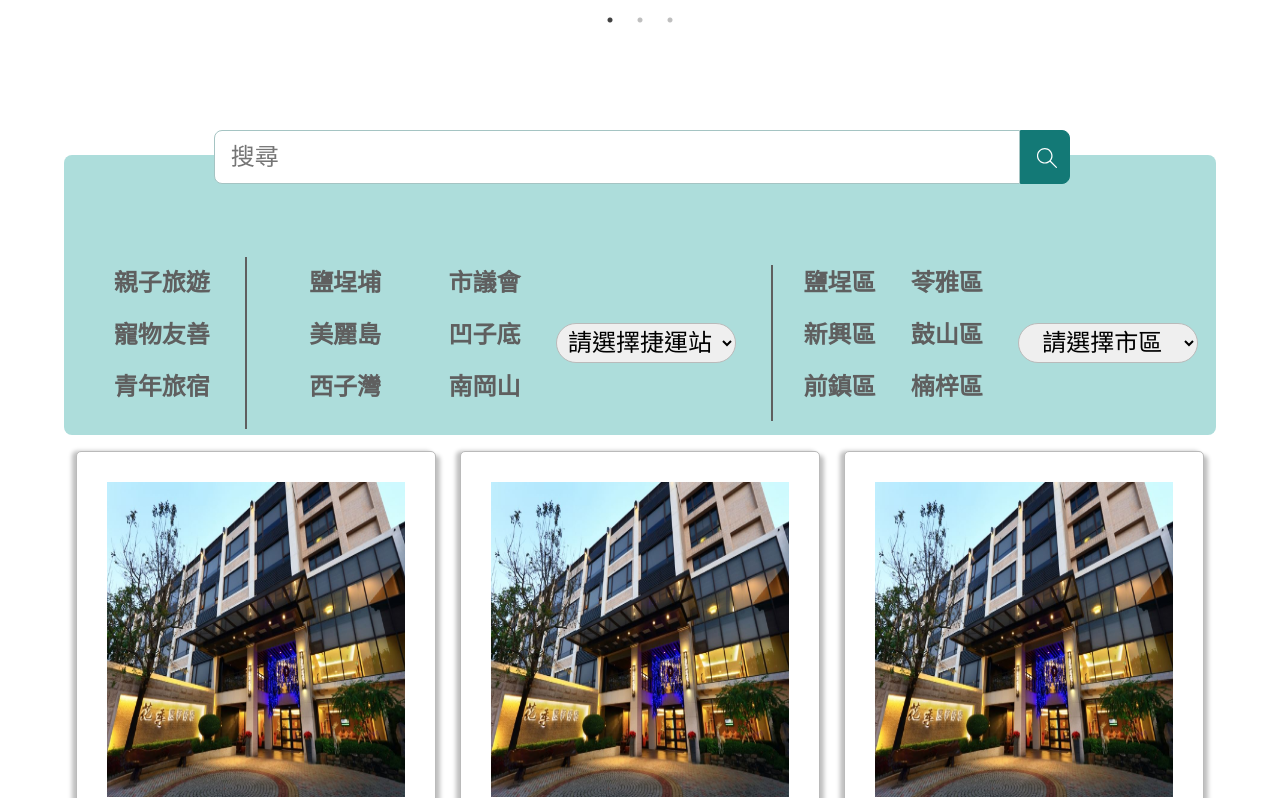
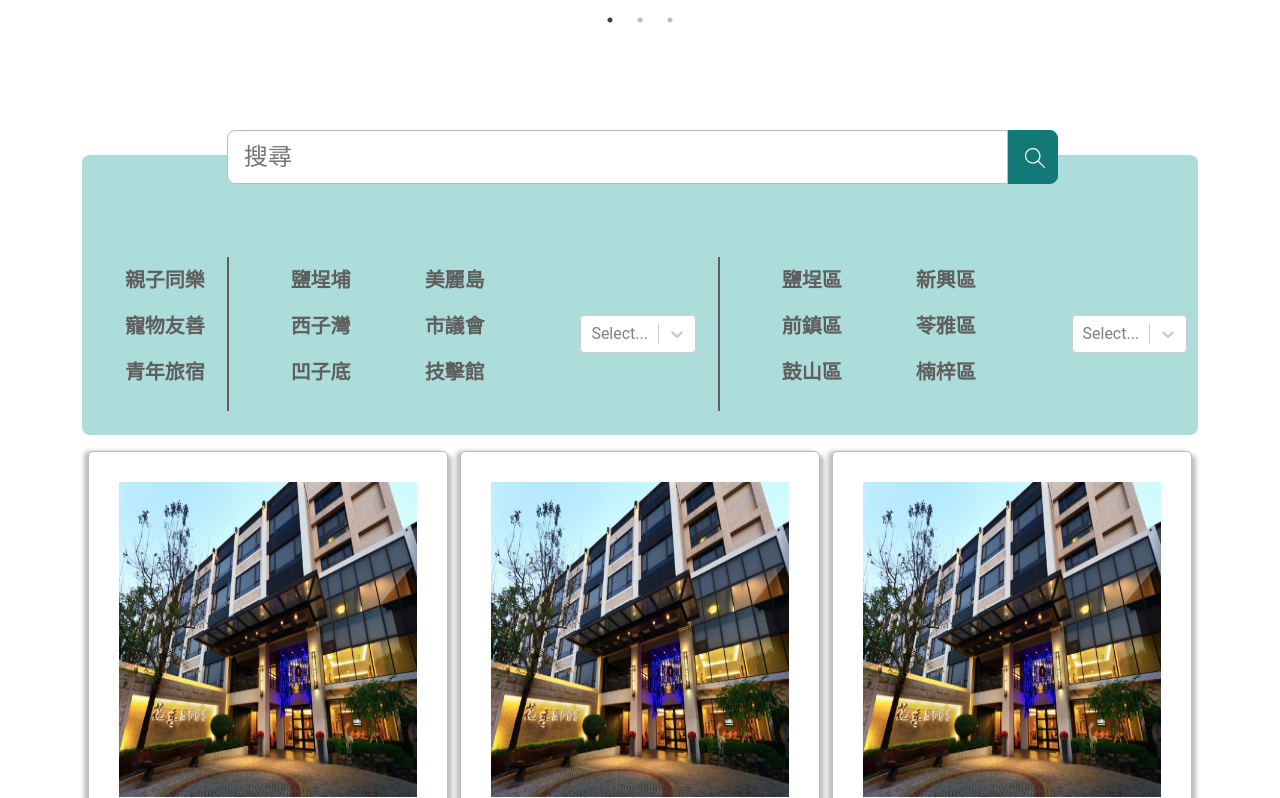
Before and after one commit to XuanYing0915/KH_Travel_Project, a Next.js app in the folder frontend/: page /hotel/hotelSearch in a window 1280 px wide. Shown: the part 702-1500 px from the top of the page. Built offline with nearby package versions, Linux system fonts and the light colour scheme; a web font is replaced by a local one.

Commit message:
0723 搜尋功能即分頁功能完成

```diff
--- a/frontend/components/hotel/pscall.js
+++ b/frontend/components/hotel/pscall.js
@@ -1,16 +1,54 @@
-// Test.js
+// pscall.js
 import React, { useState, useEffect } from 'react';
 import Search from '@/components/hotel/search';
 import Page from '@/components/hotel/page';
 import Card2 from '@/components/hotel/card2';
 import data from '@/data/hotel/hotelKH.json';
 
-export default function Test() {
-  const [searchTerm, setSearchTerm] = useState('');
-  const [filteredCards, setFilteredCards] = useState([]);
-  const [currentPage, setCurrentPage] = useState(1);
-  const [searchPressed, setSearchPressed] = useState(true); // New state variable
+export default function Pscall() {
+  const [filteredCards, setFilteredCards] = useState([]); //用於存儲過濾後的資料
+  const [currentPage, setCurrentPage] = useState(1); //分頁
+  const [searchTerm, setSearchTerm] = useState(''); //輸入關鍵字搜尋
+  const [searchPressed, setSearchPressed] = useState(true);  //點擊案件搜尋
+  const [categoryTerm, setCategoryTerm] = useState(''); //新增類別標籤搜尋--1
+  const [categorySearchPressed, setCategorySearchPressed] = useState(false);//類別標籤搜尋--1
+  const [mrtTerm, setMrtTerm] = useState(''); //新增捷運標籤搜尋--2
+  const [mrtSearchPressed, setMrtSearchPressed] = useState(false);//捷運標籤搜尋--2
+  const [areaTerm, setAreaTerm] = useState(''); //新增地區標籤搜尋--3
+  const [areaSearchPressed, setAreaSearchPressed] = useState(false);//地區標籤搜尋--3
+  const [mrtSelect, setMrtSelect] = useState([]); //Select捷運選項搜尋--4
+  const [mrtSelectedOption, setMrtSelectedOption] = useState(null);  //Select捷運選項搜尋--4
+  const [areaSelect, setAreaSelect] = useState([]); //Select行政區選項搜尋--5
+  const [areaSelectedOption, setAreaSelectedOption] = useState(null);  //Select行政區選項搜尋--5
 
+
+    // 處理類別標籤搜尋的點擊 handleCategoryClick，設置 categorySearchPressed 狀態變量
+    const handleCategoryClick = (category) => {
+      setCategoryTerm(category);
+      setCategorySearchPressed(true);
+    };
+     // 處理捷運站搜尋的點擊 handleMrtClick，設置 mrtSearchPressed 狀態變量
+    const handleMrtClick = (mrt) => {
+      setMrtTerm(mrt);
+      setMrtSearchPressed(true);
+    };
+    // 處理行政區搜尋的點擊 handleAreaClick，設置 areaSearchPressed 狀態變量
+    const handleAreaClick = (area) => {
+      setAreaTerm(area);
+      setAreaSearchPressed(true);
+    };
+
+    //Select選擇捷運搜尋
+    const mrtSelectChange = (mrtoption) => {
+      setMrtSelect(mrtoption);
+      setMrtSelectedOption(true);
+    };
+
+    //Select選擇行政區搜尋
+    const areaSelectChange = (areaoption) => {
+      setAreaSelect(areaoption);
+      setAreaSelectedOption(true);
+    };
 
     //點擊搜尋按鈕進行搜尋
     const handleSearchClick = () => {
@@ -24,6 +62,7 @@ export default function Test() {
       }
     };
 
+
    // 搜尋邏輯，只在 searchPressed 狀態為 true 時執行
   useEffect(() => {
     if (searchPressed) {
@@ -34,8 +73,81 @@ export default function Test() {
       );
       setFilteredCards(filtered);
       setSearchPressed(false); // Reset the searchPressed state to false after searching
+      setCurrentPage(1);
     }
   }, [searchTerm, searchPressed]);
+
+  //類別搜尋
+  useEffect(() => {
+    if (categorySearchPressed) {
+      const filtered = data.data.filter(
+        card2 =>
+          categoryTerm.trim() === '' ||
+          card2.category_name.toLowerCase().includes(categoryTerm.toLowerCase())
+      );
+      setFilteredCards(filtered);
+      setSearchPressed(false);
+      setCurrentPage(1);
+    }
+  }, [categoryTerm, categorySearchPressed]);
+
+  //捷運站搜尋
+  useEffect(() => {
+    if (mrtSearchPressed) {
+      const filtered = data.data.filter(
+        card2 =>
+        mrtTerm.trim() === '' ||
+          card2.mrt_name.toLowerCase().includes( mrtTerm.toLowerCase())
+      );
+      setFilteredCards(filtered);
+      setSearchPressed(false);
+      setCurrentPage(1);
+    }
+  }, [ mrtTerm, mrtSearchPressed]);
+
+    //行政區搜尋
+    useEffect(() => {
+      if (areaSearchPressed) {
+        const filtered = data.data.filter(
+          card2 =>
+          areaTerm.trim() === '' ||
+            card2.area_name.toLowerCase().includes( areaTerm.toLowerCase())
+        );
+        setFilteredCards(filtered);
+        setSearchPressed(false);
+        setCurrentPage(1);
+      }
+    }, [ areaTerm, areaSearchPressed]);
+
+     //SELECT-捷運站搜尋
+    useEffect(() => {
+      if (mrtSelectedOption) {
+        const filtered = data.data.filter(
+          card2 =>
+          mrtSelect.value.trim() === '' ||
+            card2.mrt_name.toLowerCase().includes(mrtSelect.value.toLowerCase())
+        );
+        setFilteredCards(filtered);
+        setSearchPressed(false);
+        setCurrentPage(1);
+      }
+    }, [ mrtSelect, mrtSelectedOption]);
+
+
+     //SELECT-行政區搜尋
+     useEffect(() => {
+      if (areaSelectedOption) {
+        const filtered = data.data.filter(
+          card2 =>
+          areaSelect.value.trim() === '' ||
+            card2.area_name.toLowerCase().includes(areaSelect.value.toLowerCase())
+        );
+        setFilteredCards(filtered);
+        setSearchPressed(false);
+        setCurrentPage(1);
+      }
+    }, [ areaSelect, areaSelectedOption]);
+
 
   //分頁
   const ITEMS_PER_PAGE = 12; // 每頁顯示的數量
@@ -59,7 +171,12 @@ export default function Test() {
         searchTerm={searchTerm}
         setSearchTerm={setSearchTerm}
         handleSearchClick={handleSearchClick}
-        handleKeyPress={handleKeyPress} />
+        handleKeyPress={handleKeyPress}
+        handleCategoryClick={handleCategoryClick}
+        handleMrtClick={handleMrtClick}
+        handleAreaClick={handleAreaClick}
+        mrtSelectChange={mrtSelectChange}
+        areaSelectChange={areaSelectChange} />
 
 
       {/* 顯示 Card2，將 currentItems 傳遞給它 */}
--- a/frontend/components/hotel/search.js
+++ b/frontend/components/hotel/search.js
@@ -1,38 +1,40 @@
-import React, { useState, useEffect } from 'react';
+import React, { useState } from 'react';
+import Select from 'react-select';
 import { SlMagnifier } from 'react-icons/sl' //導入放大鏡icon
 
-export default function Search({ searchTerm, setSearchTerm,handleSearchClick, handleKeyPress }) {
+export default function Search({ searchTerm, setSearchTerm,handleSearchClick,
+  handleKeyPress,handleCategoryClick,handleMrtClick, handleAreaClick, mrtSelectChange, areaSelectChange }) {
 
-  // select 選擇地區
-  const areaOptions = [
-    '鹽埕區',
-    '鼓山區',
-    '新興區',
-    '苓雅區',
-    '鳳山區',
-    '楠梓區',
-    '三民區',
-  ]
-  const [area, setArea] = useState('') //上面的doofOptions中成員其一
 
-  // select 選擇捷運
-  const mrtOptions = [
-    '美麗島',
-    '西子灣',
-    '南岡山',
-    '高雄車站',
-    '鹽埕埔',
-    '三多商圈',
-    '巨蛋',
-  ]
-  const [mrt, setMrt] = useState('') //上面的doofOptions中成員其一
+    // select 選擇捷運站
+    const [mrtSelectedOption, setMrtSelectedOption] = useState(null);
+    const mrtoptions = [
+      { value: '美麗島', label: '美麗島' },
+      { value: '西子灣', label: '西子灣' },
+      { value: '南岡山', label: '南岡山' },
+      { value: '鹽埕埔', label: '鹽埕埔' },
+      { value: '小港', label: '小港' },
+      { value: '凹子底', label: '凹子底' },
+    ];
 
-  // 將類別標籤作成陣列
-  const category = ['親子旅遊', '寵物友善', '青年旅宿']
+     // select 選擇行政區
+     const [areaSelectedOption, setAreaSelectedOption] = useState(null);
+     const areaoptions = [
+       { value: '鹽埕區', label: '鹽埕區' },
+       { value: '鼓山區', label: '鼓山區' },
+       { value: '新興區', label: '新興區' },
+       { value: '苓雅區', label: '苓雅區' },
+       { value: '鳳山區', label: '鳳山區' },
+       { value: '楠梓區', label: '楠梓區' },
+       { value: '三民區', label: '三民區' },
+     ];
 
-  // 將捷運標籤作成陣列
-  const mrtTag = ['鹽埕埔', '美麗島', '西子灣']
-  const mrtTag2 = ['市議會', '凹子底', '南岡山']
+
+  // 將類別、捷運、地區標籤作成陣列
+  const category = ['親子同樂', '寵物友善', '青年旅宿']
+  const mrtTag = ['鹽埕埔', '美麗島', '西子灣','市議會', '凹子底', '技擊館']
+  const areaTag = ['鹽埕區', '新興區', '前鎮區','苓雅區','鼓山區','楠梓區']
+
 
   return (
     <>
@@ -52,28 +54,17 @@ export default function Search({ searchTerm, setSearchTerm,handleSearchClick, ha
           <ul>
             {category.map((v, i) => {
               return (
-                <li type="button" key={i}>
+                <li type="button" key={i} onClick={() => handleCategoryClick(v)}>
                   {v}
                 </li>
               )
             })}
           </ul>
-          <div className="textsection">
+          <div className="textsection2">
             <ul>
               {mrtTag.map((v, i) => {
                 return (
-                  <li type="button" key={i}>
-                    {v}
-                  </li>
-                )
-              })}
-            </ul>
-          </div>
-          <div>
-            <ul>
-              {mrtTag2.map((v, i) => {
-                return (
-                  <li type="button" key={i}>
+                  <li type="button" key={i} onClick={() => handleMrtClick(v)}>
                     {v}
                   </li>
                 )
@@ -82,50 +73,41 @@ export default function Search({ searchTerm, setSearchTerm,handleSearchClick, ha
           </div>
           <div>
             <section id="select">
-              <select
-                value={mrt}
-                onChange={(e) => {
-                  setMrt(e.target.value)
-                }}
-              >
-                <option value="">請選擇捷運站</option>
-                {mrtOptions.map((v, i) => {
-                  return (
-                    <option key={i} value={v}>
-                      {v}
-                    </option>
-                  )
-                })}
-              </select>
+            <Select
+                  instanceId="mrt-select"
+                  value={mrtSelectedOption}
+                  onChange={option => {
+                    setMrtSelectedOption(option);
+                    mrtSelectChange(option);
+                  }}
+                  options={mrtoptions}
+                  isSearchable
+                />
             </section>
           </div>
-          <div className="textsection">
-            <p>鹽埕區</p>
-            <p>新興區</p>
-            <p>前鎮區</p>
-          </div>
-          <div>
-            <p>苓雅區</p>
-            <p>鼓山區</p>
-            <p>楠梓區</p>
+          <div className="textsection2">
+          <ul>
+              {areaTag.map((v, i) => {
+                return (
+                  <li type="button" key={i} onClick={() => handleAreaClick(v)}>
+                    {v}
+                  </li>
+                )
+              })}
+            </ul>
           </div>
           <div>
             <section id="select">
-              <select
-                value={area}
-                onChange={(e) => {
-                  setArea(e.target.value)
-                }}
-              >
-                <option value="">請選擇市區</option>
-                {areaOptions.map((v, i) => {
-                  return (
-                    <option key={i} value={v}>
-                      {v}
-                    </option>
-                  )
-                })}
-              </select>
+            <Select
+                  instanceId="area-select"
+                  value={areaSelectedOption}
+                  onChange={option => {
+                    setAreaSelectedOption(option);
+                    areaSelectChange(option);
+                  }}
+                  options={areaoptions}
+                  isSearchable
+                />
             </section>
           </div>
         </div>
--- a/frontend/package.json
+++ b/frontend/package.json
@@ -26,6 +26,7 @@
     "react-bootstrap-sidebar-menu": "^2.0.3",
     "react-dom": "18.2.0",
     "react-icons": "^4.10.1",
+    "react-select": "^5.7.4",
     "react-slick": "^0.29.0",
     "scss": "^0.2.4",
     "slick-carousel": "^1.8.1",
--- a/frontend/pages/hotel/hotelSearch.js
+++ b/frontend/pages/hotel/hotelSearch.js
@@ -1,7 +1,7 @@
 import React from 'react'
 import Hotelphoto from '@/components/hotel/hotelphoto'
 import Pscall from '@/components/hotel/pscall'
-
+import Search from '@/components/search'
 
 export default function hotelSearch() {
   return (
@@ -10,7 +10,8 @@ export default function hotelSearch() {
         <Hotelphoto />
       </div>
       <div>
-        <div className="divsearch">
+        {/* <div className="divsearch"> */}
+        <div className="container">
           <Pscall />
         </div>
       </div>
--- a/frontend/styles/hotel.scss
+++ b/frontend/styles/hotel.scss
@@ -42,31 +42,6 @@ ul {
   }
 }
 
-// 背景圖+遮罩
-.img-dark-bg {
-  margin-bottom: 100px;
-  max-width: 100vw;
-  height: 400px;
-  position: relative;
-  background: url('/images/hotel/美麗島.jpg') no-repeat;
-  background-size: cover;
-  background-position: center;
-  &::before {
-    content: '';
-    width: 100%;
-    height: 100%;
-    position: absolute;
-    top: 0;
-    left: 0;
-    background: linear-gradient(
-      0deg,
-      rgba(0, 0, 0, 0.5),
-      rgba(0, 0, 0, 0.1),
-      rgba(0, 0, 0, 0.01)
-    );
-  }
-}
-
 //輪播圖
 .mainphoto {
   margin: 150px;
@@ -93,12 +68,11 @@ ul {
   margin: 5%;
 }
 
+//搜尋search頁
 .search {
-  //   display: flex;
   justify-content: center;
   align-items: center;
   padding: 3rem 0rem;
-  // ------
   background-color: #addddb;
   position: relative;
   border-radius: 8px;
@@ -152,7 +126,7 @@ ul {
     color: $font;
   }
   li {
-    font-size: 24px;
+    font-size: 1.25rem;
     font-weight: bold;
     font-family: Noto Sans SC;
     color: $font;
@@ -177,6 +151,23 @@ ul {
     li {
       font-size: 20px;
     }
+  }
+}
+
+//新的search標籤CSS
+.textsection2 {
+  border-left: 2px solid $font;
+  padding-left: 30px;
+
+  ul {
+    display: flex;
+    flex-direction: row;
+    flex-wrap: wrap;
+    width: 300px;
+  }
+  li {
+    width: 50%; /* 兩列，每列佔據50%的寬度 */
+    box-sizing: border-box;
   }
 }
 
@@ -327,12 +318,14 @@ ul {
   }
 }
 
-//分頁 pageYA的CSS
+//分頁 page的CSS------------------
+//在pscall裡
 .pagecontent {
   display: flex;
   justify-content: space-around;
   flex-wrap: wrap;
 }
+//在page裡
 .pagebutton {
   display: flex;
   justify-content: center;
@@ -344,4 +337,13 @@ ul {
     font-weight: bold;
     background-color: #fff;
   }
+  button[disabled] {
+    color: rgb(107, 105, 105, 0.5);
+  }
+  button.current-page {
+    color: #fff;
+    background-color: $primary-dark;
+    width: 40px;
+    border-radius: 5px;
+  }
 }
```
Also changed, not shown: frontend/components/hotel/page.js (+8 -11 lines).
